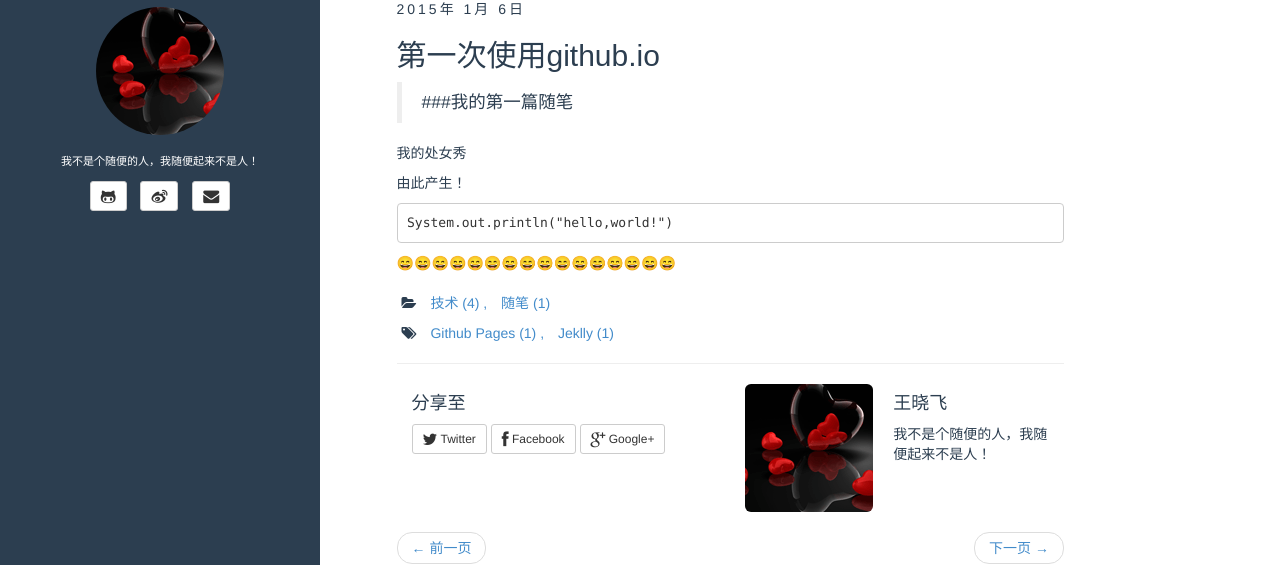
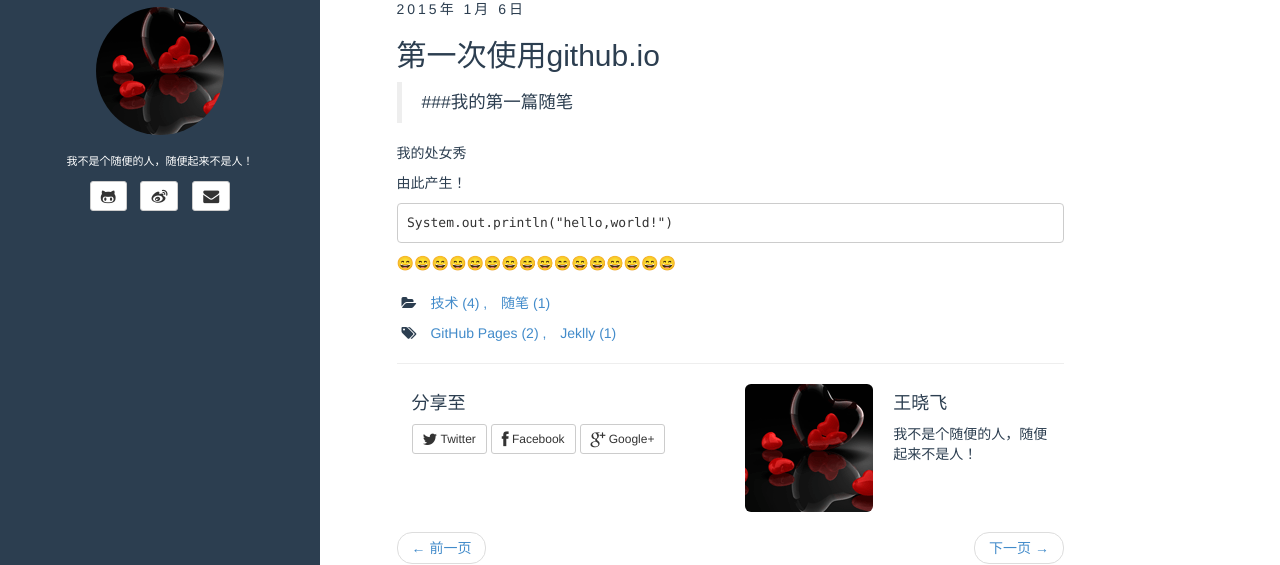
Before and after one commit to wangxiaofei/wangxiaofei.github.io, a Jekyll site: the page built from _posts/2015-01-06-github-io-first-use.md, in a window 1280 px wide. Shown: the part 121-686 px from the top of the page. Built offline with Jekyll 4.4.1, drawn with Linux system fonts in a browser that asks for light colours; comment, search, counter and statistics services are not loaded.

Commit message:
update files name

```diff
--- a/_config.yml
+++ b/_config.yml
@@ -22,7 +22,7 @@
   twitter: https://twitter.com/shawn_xiaohui
   pinterest:
   linkedin: https://lnkd.in/bg2Bj6w
-  bio: 我不是个随便的人，我随便起来不是人！
+  bio: 我不是个随便的人，随便起来不是人！
   gravatar: /assets/ico/mine.png
   favicon: /assets/ico/mine.ico
 
--- a/_posts/2015-01-06-生活-随笔.md
+++ b/_posts/2015-01-06-github-io-first-use.md
@@ -2,7 +2,7 @@
 layout: post
 category: [技术,随笔]
 title: 第一次使用github.io
-tags: [Github Pages,Jeklly]
+tags: [GitHub Pages,Jeklly]
 published: true
 description: 第一次使用github.io
 ---
```
Also changed, not shown: _posts/2015-01-07-zen.md (renamed from _posts/2015-01-07-禅道.md), _posts/2015-01-08-my-domain-xiaohui.me.md (renamed from _posts/2015-01-08-我的域名-xiaohui.me.md).
